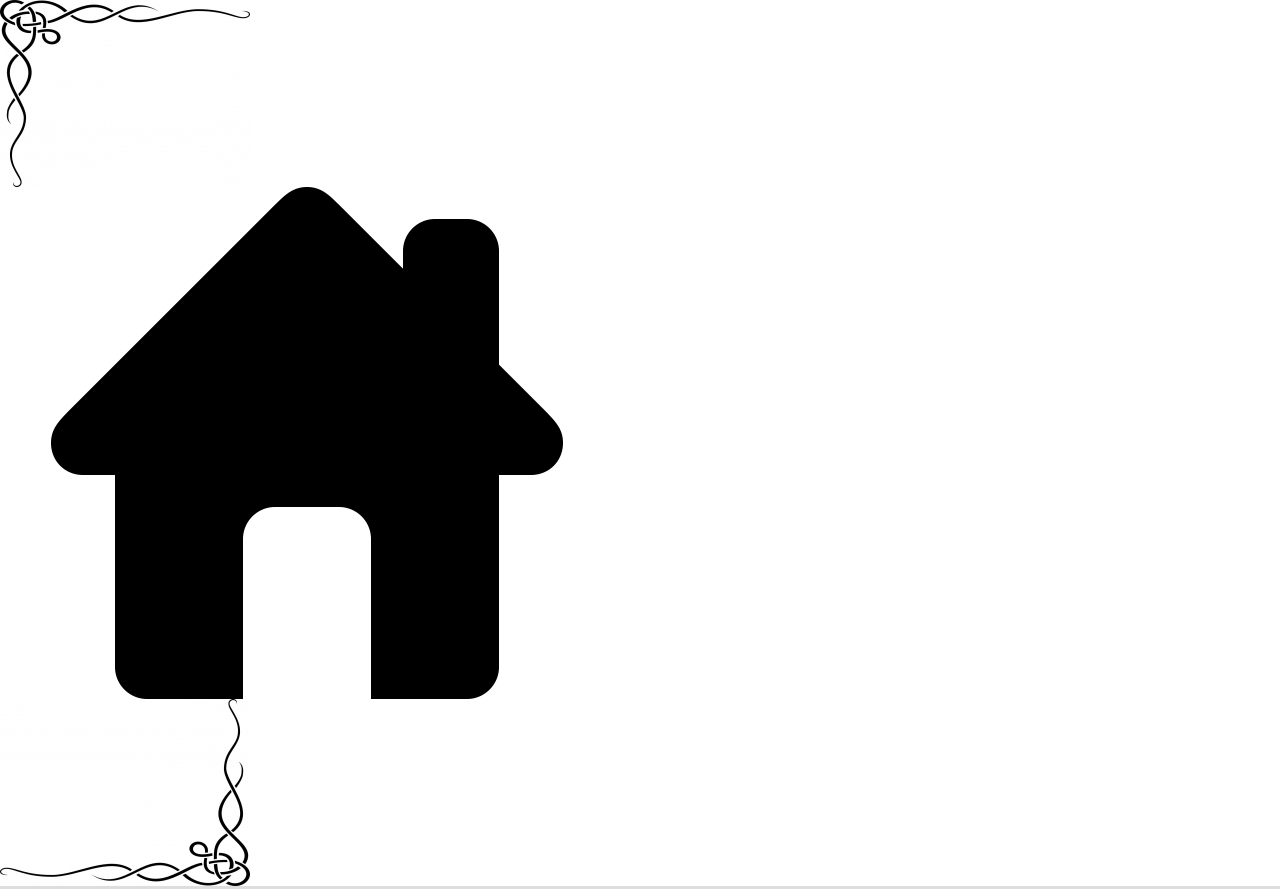
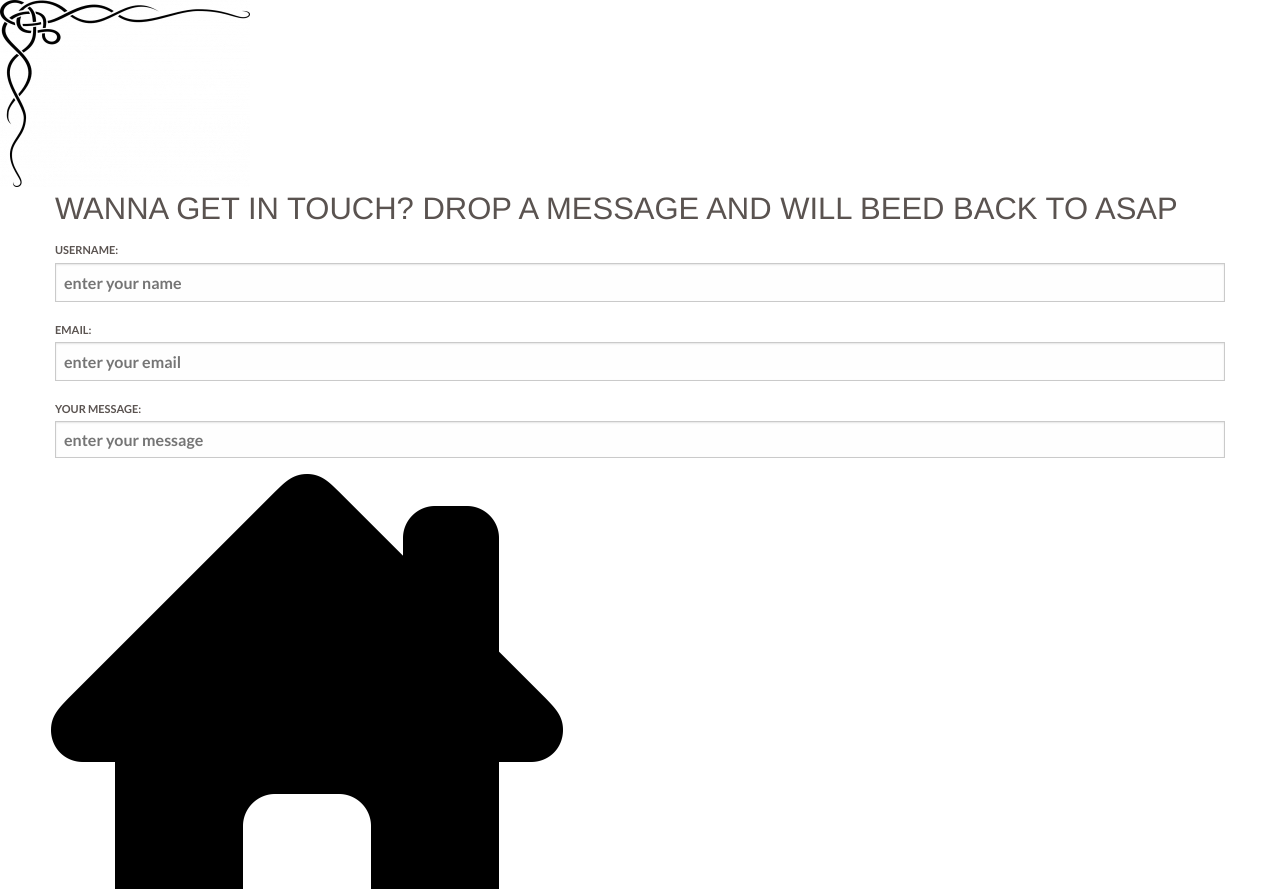
Before and after one commit to stern15/stern15.github.io, a plain HTML site: page index7.html in a window 1280 px wide. Shown: the top 889 px of the page. Drawn offline with Linux system fonts and the light colour scheme.

Commit message:
adding stuff to the nineth page like the form

```diff
--- a/index7.html
+++ b/index7.html
@@ -29,11 +29,16 @@
 						   <img src="css/corner2.jpg" class="corner2" alt="corner2">
 						<div class="nineth row">
 					 	<div class="columns small-12 medium-12 large-12">
-
+						 	<h3>Wanna get in touch? Drop a message and will beed back to ASAP</h3>
+						      <form action="MAILTO:ssemasuka@gmail.com" method="post">
+                                  username:<input type="text" name="username" placeholder="enter your name"></input>
+                                  email:<input type="email" name="email" placeholder="enter your email"></input>
+                                  Your message:<input type="text" name="message" placeholder="enter your message" style="height:50%;"></input>
+						      </form>
                         </div>
-					 	<a class="home" href="index1.html"><img src="css/home.png" alt="homePage"></a>
+					 	    <a class="home" href="index1.html"><img src="css/home.png" alt="homePage"></a>
 				 	    </div>
-				 	    <img src="css/corner1.jpg" class="corner1" alt="corner1">
+				 	        <img src="css/corner1.jpg" class="corner1" alt="corner1">
 					</div><!-- /main -->
 		        </div><!-- wrapper -->
 			</div><!-- /container -->
```
